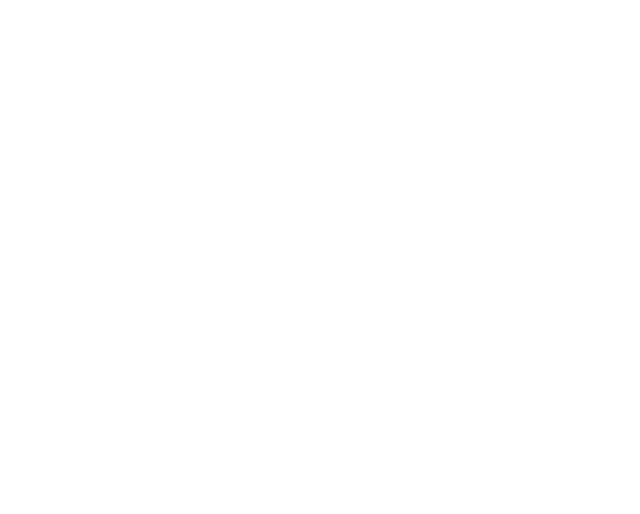
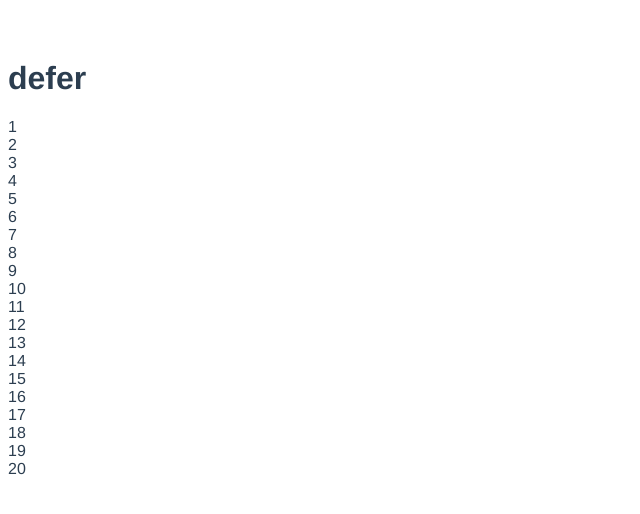
Before and after one commit to kingnan-Guo/vue-project, a Vue app in the folder projectOne/: page /#/defer in a window 1280 px wide. Shown: the top 514 px of the page, without its empty margins (0-640 px from the left). Built offline with nearby package versions, Linux system fonts and the light colour scheme.

Commit message:
延迟装载 defer

```diff
--- /dev/null
+++ b/projectOne/src/pages/defer/index.vue
@@ -0,0 +1,35 @@
+<template>
+  <div class="test">
+    <h1>defer</h1>
+
+    <div v-for="index of 21" :key="index" v-if="defer(index * 10)">
+        {{index}}
+    </div>
+
+  </div>
+</template>
+
+<script>
+import defer from './mixin/defer.js'
+export default {
+  components: {},
+  data () {
+    return {
+    }
+  },
+  mixins: [defer(200)],
+  methods: {
+    addData () {
+    },
+    obFunction () {
+    },
+    clickData () {
+    }
+  },
+  watch: {
+  },
+  mounted () {
+    console.log('------------- defer ------------')
+  }
+}
+</script>
--- /dev/null
+++ b/projectOne/src/pages/defer/mixin/defer.js
@@ -0,0 +1,35 @@
+/**
+ * 使用延迟 装载  多div 渲染（defer）
+ * @param {*} maxFrameCount 最大渲染树
+ * @returns
+ *
+ * JS 传输完成后  浏览器开始执行JS 构造页面
+ * 但有可能一开始渲染组件过多，不仅JS执行的时间长，而且执行完后 浏览器要渲染的元素的过程中导致白屏
+ *
+ * 一个可行的方法就是延迟装载组件，让组件按照指定的先后顺序依次一个一个渲染出来
+ */
+export default function (maxFrameCount) {
+  return {
+    data() {
+      return{
+        freameCount: 0,
+      }
+    },
+    mounted() {
+      const refreashFrameCount = () =>{
+        requestAnimationFrame(() => {
+          this.freameCount++;
+          if (this.freameCount < maxFrameCount) {
+              refreashFrameCount();
+          }
+        })
+      }
+      refreashFrameCount();
+    },
+    methods:{
+      defer(showInFrameCount) {
+          return this.freameCount >= showInFrameCount
+      }
+    }
+  }
+}
--- a/projectOne/src/router/index.js
+++ b/projectOne/src/router/index.js
@@ -4,9 +4,8 @@
 
 import Main from '@/pages/main/index'
 // import home from '@/pages/home/home'
-// import tensorflow from '@/pages/tensorflow/tensorflow'
 import testOne from '@/pages/testOne/index'
-
+import defer from '@/pages/defer/index'
 Vue.use(Router)
 
 export default new Router({
@@ -25,6 +24,11 @@
           path: '/testOne',
           name: 'testOne',
           component: testOne
+        },
+        {
+          path: '/defer',
+          name: 'defer',
+          component: defer
         }
       ]
     }
```
